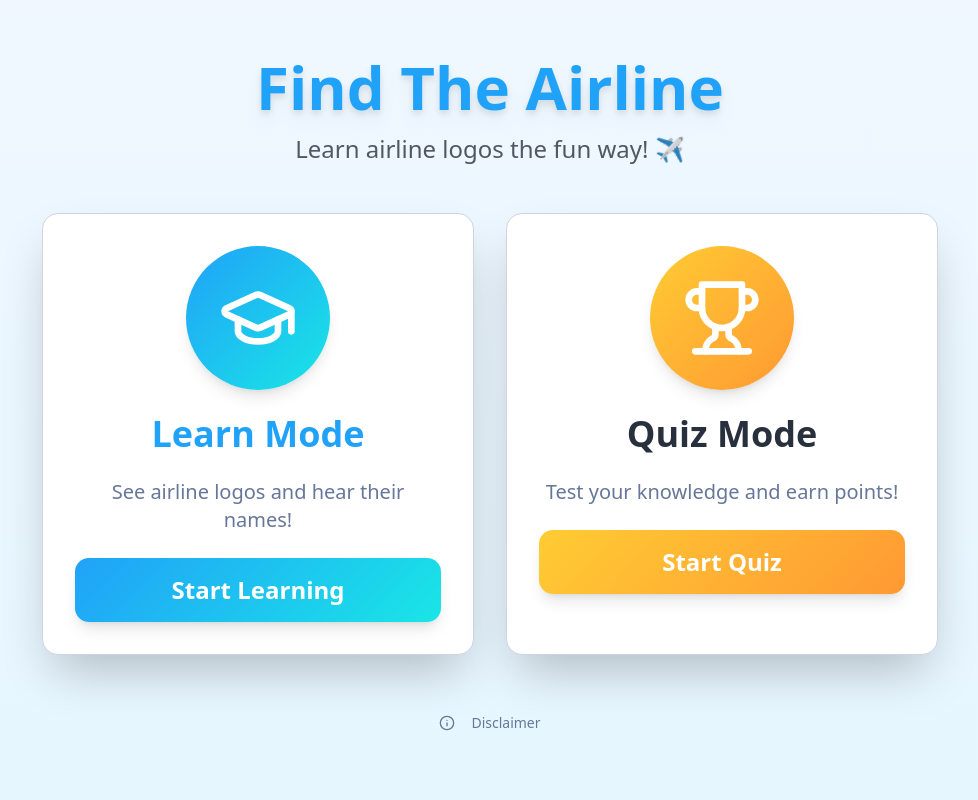
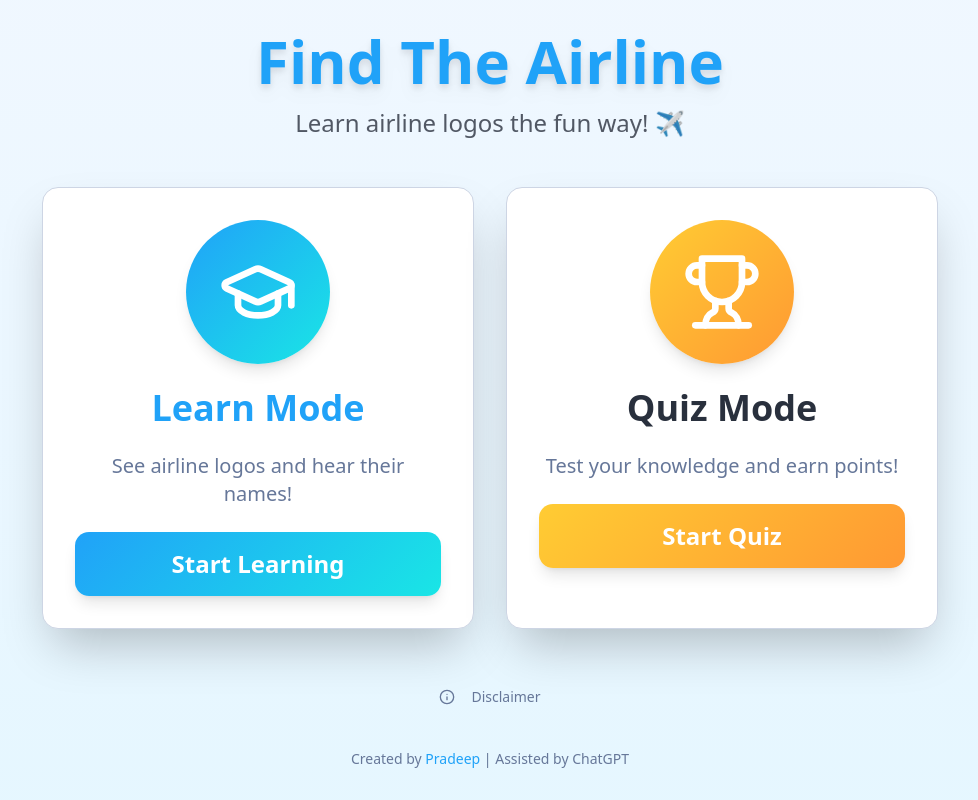
Before and after one commit to mailappu/kid-logo-explorer, a React (Vite) app: page / in a window 1280 px wide. Shown: the whole page, without its empty margins (150-1128 px from the left). Built offline with nearby package versions, Linux system fonts and the light colour scheme; the HTML template or start-up script is replaced by a standard one.

Commit message:
Add footer text and link

```diff
--- a/src/pages/Index.tsx
+++ b/src/pages/Index.tsx
@@ -99,6 +99,11 @@ const Index = () => {
           </DialogContent>
         </Dialog>
       </div>
+
+      {/* Footer */}
+      <footer className="mt-8 text-center text-sm text-muted-foreground">
+        Created by <a href="https://www.linkedin.com/in/pradeep-kumars/" target="_blank" rel="noopener noreferrer" className="text-primary hover:underline">Pradeep</a> | Assisted by ChatGPT
+      </footer>
     </div>
   );
 };
```
